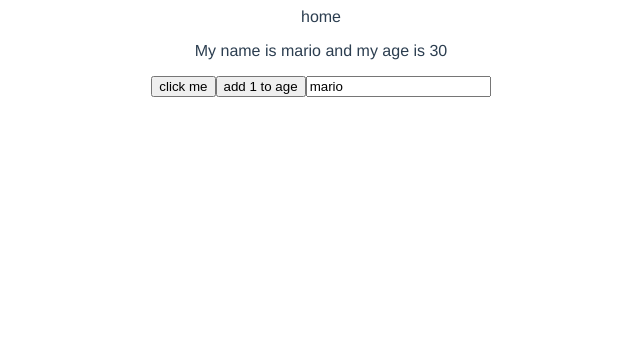
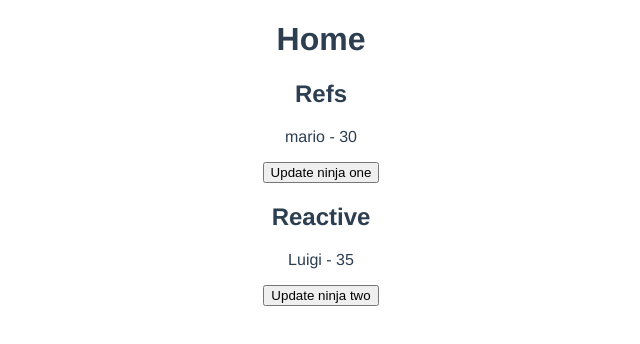
Before and after one commit to pikkukurkku/vue_blog, a Vue app: page / in a window 1280 px wide. Shown: the top 344 px of the page, without its empty margins (319-959 px from the left). Built offline with nearby package versions, Linux system fonts and the light colour scheme.

Commit message:
refs vs reactive

```diff
--- a/src/App.vue
+++ b/src/App.vue
@@ -1,28 +1,33 @@
 <template>
   <div class="home">
-    home
-    <p>My name is {{ name }} and my age is {{ age }}</p>
-    <button @click="handleClick">click me</button>
-    <button @click="age++">add 1 to age</button>
-    <input type="text" v-model="name" />
+    <h1>Home</h1>
+    <h2>Refs</h2>
+    <p>{{ ninjaOne.name }} - {{ ninjaOne.age }}</p>
+    <button @click="updatedNinjaOne">Update ninja one</button>
+    <h2>Reactive</h2>
+    <p>{{ ninjaTwo.name }} - {{ ninjaTwo.age }}</p>
+    <button @click="updatedNinjaTwo">Update ninja two</button>
   </div>
 </template>
 
 <script>
-import { ref } from "vue";
+import { ref, reactive } from "vue";
 
 export default {
   name: "Home",
   setup() {
-    const name = ref("mario");
-    const age = ref(30);
+    const ninjaOne = ref({ name: "mario", age: 30 });
+    const ninjaTwo = reactive({ name: 'Luigi', age: 35})
 
-    const handleClick = () => {
-      name.value = "luigi";
-      age.value = 35;
-    };
+    const updatedNinjaOne = () => {
+      ninjaOne.value.age = 40;
+    }
 
-    return { name, age, handleClick };
+    const updatedNinjaTwo = () => {
+      ninjaTwo.age = 45
+    }
+
+    return { ninjaOne, updatedNinjaOne, ninjaTwo, updatedNinjaTwo };
   },
 };
 </script>
```
